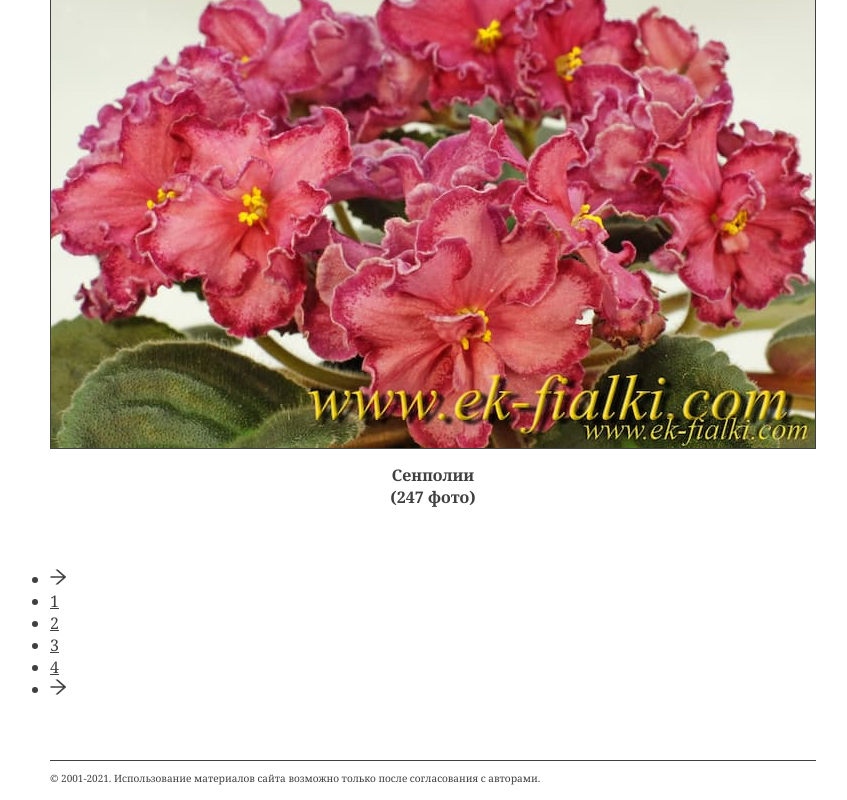
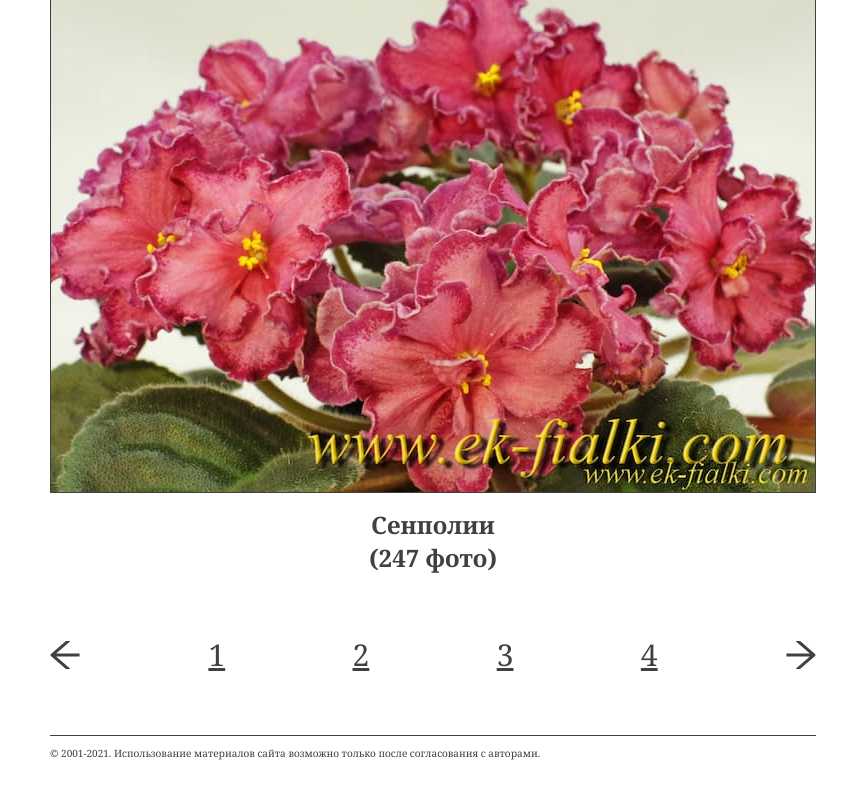
Before and after one commit to efimovnikita/ek-fialki, a plain HTML site: page photogallery.html in a window 1280 px wide. Shown: the part 1568-2368 px from the top of the page, without its empty margins (207-1054 px from the left). After the commit the page ends 2343 px from the top, so only its background shows below. Drawn offline with Linux system fonts and the light colour scheme.

Commit message:
верстает страницу фотогалереи для всех типов устройств

```diff
--- a/photogallery.html
+++ b/photogallery.html
@@ -118,26 +118,25 @@
             </section>
         </article>
         <nav class="pagination">
-            <ul>
-                <li>
-                    <a href="#"><img src="assets/icons/arrow.svg" alt="назад"></a>
-                </li>
-                <li>
-                    <a href="#">1</a>
-                </li>
-                <li>
-                    <a href="#">2</a>
-                </li>
-                <li>
-                    <a href="#">3</a>
-                </li>
-                <li>
-                    <a href="#">4</a>
-                </li>
-                <li>
-                    <a href="#"><img src="assets/icons/arrow.svg" alt="вперед"></a>
-                </li>
-            </ul>
+            <a class="pagination__link" href="#">
+                <img
+                    width="16"
+                    height="15"
+                    src="assets/icons/arrow.svg"
+                    alt="назад"
+                    style="transform: rotate(180deg);">
+            </a>
+            <a class="pagination__link" href="#">1</a>
+            <a class="pagination__link" href="#">2</a>
+            <a class="pagination__link" href="#">3</a>
+            <a class="pagination__link" href="#">4</a>
+            <a class="pagination__link" href="#">
+                <img
+                    width="16"
+                    height="15"
+                    src="assets/icons/arrow.svg"
+                    alt="вперед">
+            </a>
         </nav>
     </main>
     <footer class="footer">
--- a/styles/common.blocks/gallery-card/gallery-card__link/gallery-card__link.css
+++ b/styles/common.blocks/gallery-card/gallery-card__link/gallery-card__link.css
@@ -2,4 +2,11 @@
     text-align: center;
     text-decoration: none;
     font-weight: bold;
+    font-size: 16px;
 }
+
+@media only screen and (min-width: 820px) {
+    .gallery-card__link {
+        font-size: 24px;
+    }
+}
--- /dev/null
+++ b/styles/common.blocks/pagination/pagination.css
@@ -0,0 +1,8 @@
+@import 'pagination__links/pagination__links.css';
+@import 'pagination__link/pagination__link.css';
+
+.pagination {
+    display: flex;
+    justify-content: space-between;
+    align-items: center;
+}
--- /dev/null
+++ b/styles/common.blocks/pagination/pagination__link/pagination__link.css
@@ -0,0 +1,17 @@
+.pagination__link {
+    display: flex;
+    justify-content: center;
+    align-items: center;
+    font-size: 15px;
+}
+
+@media only screen and (min-width: 820px) {
+    .pagination__link {
+        font-size: 30px;
+    }
+
+    .pagination__link img {
+        width: 31px;
+        height: 30px;
+    }
+}
--- a/styles/style.css
+++ b/styles/style.css
@@ -5,6 +5,7 @@
 @import 'common.blocks/article/article.css';
 @import 'common.blocks/html/html.css';
 @import 'common.blocks/gallery-card/gallery-card.css';
+@import 'common.blocks/pagination/pagination.css';
 
 * {
     --main-color: #404040;
```
Also changed, not shown: styles/common.blocks/pagination/pagination__links/pagination__links.css (added).
